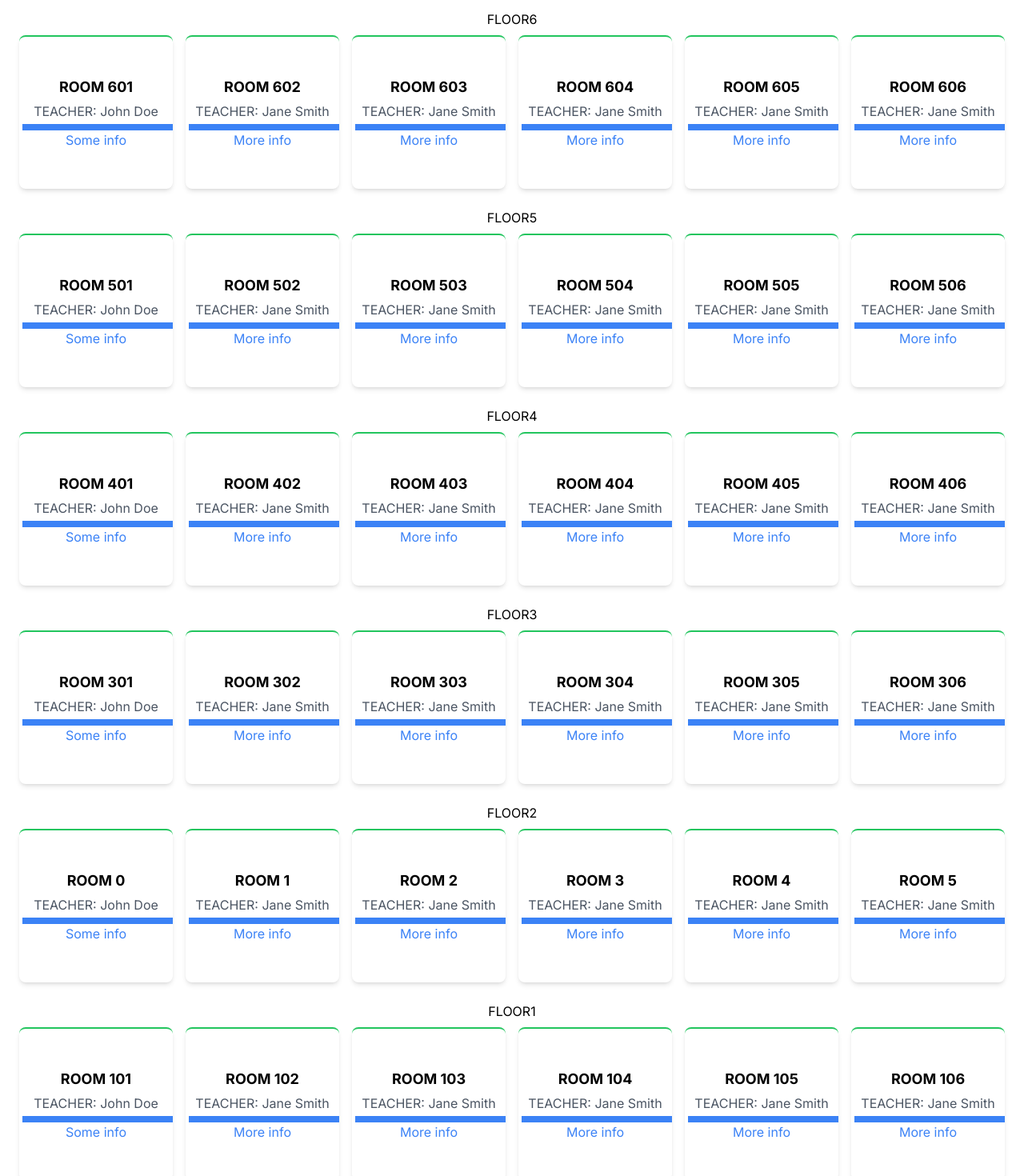
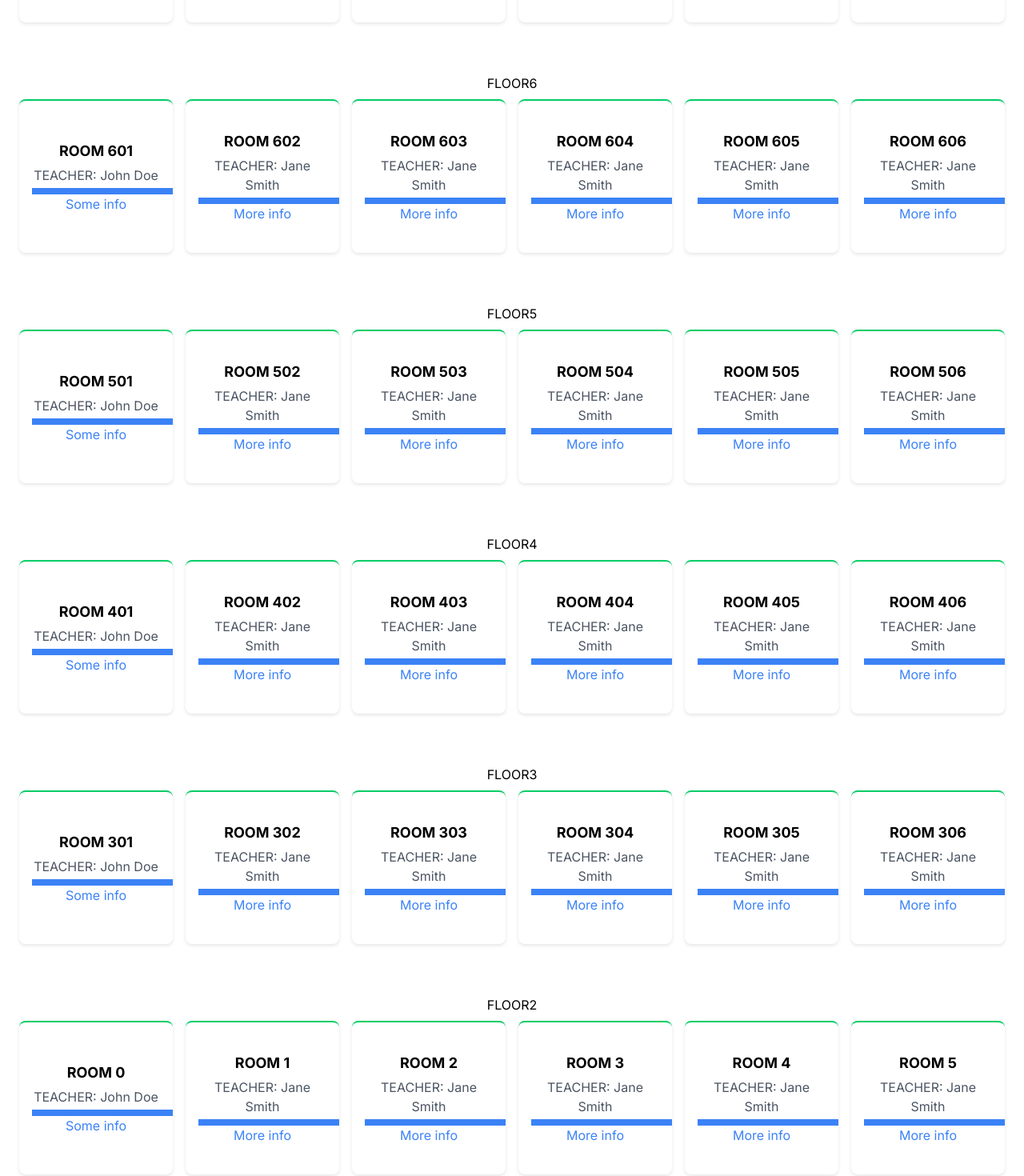
Before and after one commit to Jeffandrewo/cit-room, a Next.js app: page / in a window 1280 px wide. Shown: the part 660-2130 px from the top of the page at 80% size. Built offline with nearby package versions, Linux system fonts and the light colour scheme; no server answers.

Commit message:
modified:   app/buildings/NGE.jsx 	modified:   app/buildings/NGE.module.css

```diff
--- a/app/buildings/NGE.jsx
+++ b/app/buildings/NGE.jsx
@@ -13,7 +13,7 @@ function Floor1({ roomsData }) {
         <h1>FLOOR1</h1>
       </div>
       {roomsData.map((room, index) => (
-        <button key={index} className="bg-white p-1 m-2 rounded-lg shadow-md border-t-2 border-green-500 w-48 h-48 overflow-hidden"
+        <button key={index} className={styles.room}
           onClick={() => setShowModal(true)}>
           <h2 className="text-lg font-bold mb-1">ROOM {101 + index}</h2>
           <p className="text-gray-600 mb-1">TEACHER: {room.teacher}</p>
@@ -28,7 +28,7 @@ function Floor1({ roomsData }) {
       <Modal isVisible={showModal} onClose={() =>
       setShowModal(false)}>
         <div>
-        <h2 className="text-base mt-2 mx-4 text-gray-400 font-semibold text-center">
+        <h2 className={styles.modal}>
             Room #: (Put number here) <br/>
             Teacher: (Name here) <br/>
             Section: (Section here) <br/>
@@ -47,7 +47,7 @@ function Floor2({ roomsData }) {
         <h1>FLOOR2</h1>
       </div>
       {roomsData.map((room, index) => (
-        <button key={index} className="bg-white p-1 m-2 rounded-lg shadow-md border-t-2 border-green-500 w-48 h-48 overflow-hidden"
+        <button key={index} className={styles.room}
           onClick={() => setShowModal(true)}>
           <h2 className="text-lg font-bold mb-1">ROOM { + index}</h2>
           <p className="text-gray-600 mb-1">TEACHER: {room.teacher}</p>
@@ -62,7 +62,7 @@ function Floor2({ roomsData }) {
       <Modal isVisible={showModal} onClose={() =>
       setShowModal(false)}>
         <div>
-        <h2 className="text-base mt-2 mx-4 text-gray-400 font-semibold text-center">
+        <h2 className={styles.modal}>
             Room #: (Put number here) <br/>
             Teacher: (Name here) <br/>
             Section: (Section here) <br/>
@@ -81,7 +81,7 @@ function Floor3({ roomsData }) {
         <h1>FLOOR3</h1>
       </div>
       {roomsData.map((room, index) => (
-        <button key={index} className="bg-white p-1 m-2 rounded-lg shadow-md border-t-2 border-green-500 w-48 h-48 overflow-hidden"
+        <button key={index} className={styles.room}
           onClick={() => setShowModal(true)}>
           <h2 className="text-lg font-bold mb-1">ROOM {301 + index}</h2>
           <p className="text-gray-600 mb-1">TEACHER: {room.teacher}</p>
@@ -96,7 +96,7 @@ function Floor3({ roomsData }) {
       <Modal isVisible={showModal} onClose={() =>
       setShowModal(false)}>
         <div>
-        <h2 className="text-base mt-2 mx-4 text-gray-400 font-semibold text-center">
+        <h2 className={styles.modal}>
             Room #: (Put number here) <br/>
             Teacher: (Name here) <br/>
             Section: (Section here) <br/>
@@ -115,7 +115,7 @@ function Floor4({ roomsData }) {
         <h1>FLOOR4</h1>
       </div>
       {roomsData.map((room, index) => (
-        <button key={index} className="bg-white p-1 m-2 rounded-lg shadow-md border-t-2 border-green-500 w-48 h-48 overflow-hidden"
+        <button key={index} className={styles.room}
           onClick={() => setShowModal(true)}>
           <h2 className="text-lg font-bold mb-1">ROOM {401 + index}</h2>
           <p className="text-gray-600 mb-1">TEACHER: {room.teacher}</p>
@@ -130,7 +130,7 @@ function Floor4({ roomsData }) {
       <Modal isVisible={showModal} onClose={() =>
       setShowModal(false)}>
         <div>
-        <h2 className="text-base mt-2 mx-4 text-gray-400 font-semibold text-center">
+        <h2 className={styles.modal}>
             Room #: (Put number here) <br/>
             Teacher: (Name here) <br/>
             Section: (Section here) <br/>
@@ -149,7 +149,7 @@ function Floor5({ roomsData }) {
         <h1>FLOOR5</h1>
       </div>
       {roomsData.map((room, index) => (
-        <button key={index} className="bg-white p-1 m-2 rounded-lg shadow-md border-t-2 border-green-500 w-48 h-48 overflow-hidden"
+        <button key={index} className={styles.room}
           onClick={() => setShowModal(true)}>
           <h2 className="text-lg font-bold mb-1">ROOM {501 + index}</h2>
           <p className="text-gray-600 mb-1">TEACHER: {room.teacher}</p>
@@ -164,7 +164,7 @@ function Floor5({ roomsData }) {
       <Modal isVisible={showModal} onClose={() =>
       setShowModal(false)}>
         <div>
-        <h2 className="text-base mt-2 mx-4 text-gray-400 font-semibold text-center">
+        <h2 className={styles.modal}>
             Room #: (Put number here) <br/>
             Teacher: (Name here) <br/>
             Section: (Section here) <br/>
@@ -183,7 +183,7 @@ function Floor6({ roomsData }) {
         <h1>FLOOR6</h1>
       </div>
       {roomsData.map((room, index) => (
-        <button key={index} className="bg-white p-1 m-2 rounded-lg shadow-md border-t-2 border-green-500 w-48 h-48 overflow-hidden"
+        <button key={index} className={styles.room}
           onClick={() => setShowModal(true)}>
           <h2 className="text-lg font-bold mb-1">ROOM {601 + index}</h2>
           <p className="text-gray-600 mb-1">TEACHER: {room.teacher}</p>
@@ -198,7 +198,7 @@ function Floor6({ roomsData }) {
       <Modal isVisible={showModal} onClose={() =>
       setShowModal(false)}>
         <div>
-        <h2 className="text-base mt-2 mx-4 text-gray-400 font-semibold text-center">
+        <h2 className={styles.modal}>
             Room #: (Put number here) <br/>
             Teacher: (Name here) <br/>
             Section: (Section here) <br/>
@@ -232,7 +232,7 @@ function Floor7({ roomsData }) {
       <Modal isVisible={showModal} onClose={() =>
       setShowModal(false)}>
         <div>
-        <h2 className="text-base mt-2 mx-4 text-gray-400 font-semibold text-center">
+        <h2 className={styles.modal}>
             Room #: (Put number here) <br/>
             Teacher: (Name here) <br/>
             Section: (Section here) <br/>
@@ -243,7 +243,6 @@ function Floor7({ roomsData }) {
     </div>
   );
 }
-//const d = styles.room;
 function Floor8({ roomsData }) {
   const [showModal, setShowModal] = useState(false)
   return (
@@ -267,7 +266,7 @@ function Floor8({ roomsData }) {
       <Modal isVisible={showModal} onClose={() =>
       setShowModal(false)}>
         <div>
-        <h2 className="text-base my-10 mx-10 p-10 text-black-400 font-semibold text-left">
+        <h2 className={styles.modal}>
             Room #: (Put number here) <br/>
             Teacher: (Name here) <br/>
             Section: (Section here) <br/>
@@ -368,6 +367,8 @@ export default function NGE() {
     return (
       <div>
         <App/>
+        <div className="m-10">
+        </div>
       </div>
      )
   }
--- a/app/buildings/NGE.module.css
+++ b/app/buildings/NGE.module.css
@@ -1,7 +1,10 @@
 .room {
   background-color: #fff;
   padding: 1rem;
-  margin: 0.5rem;
+  margin-top: 0.5rem;
+  margin-bottom: 3rem;
+  margin-right: 0.5rem;
+  margin-left: 0.5rem;
   border-radius: 0.5rem;
   box-shadow: 0 2px 4px rgba(0, 0, 0, 0.1);
   border-top: 2px solid #00cc66;
@@ -9,3 +12,12 @@
   height: 12rem;
   overflow: hidden;
 }
+
+.modal {
+  font-size: 1rem; /* text-base in Tailwind corresponds to 1.25rem */
+  margin-top: 2.5rem; /* m-10 in Tailwind corresponds to 2.5rem */
+  padding: 2.5rem; /* p-10 in Tailwind corresponds to 2.5rem */
+  color: #000; /* text-black-400 in Tailwind corresponds to black color */
+  font-weight: 600; /* font-semibold in Tailwind corresponds to font-weight: 600 */
+  text-align: left; /* text-left in Tailwind corresponds to text-align: left */
+}
```
